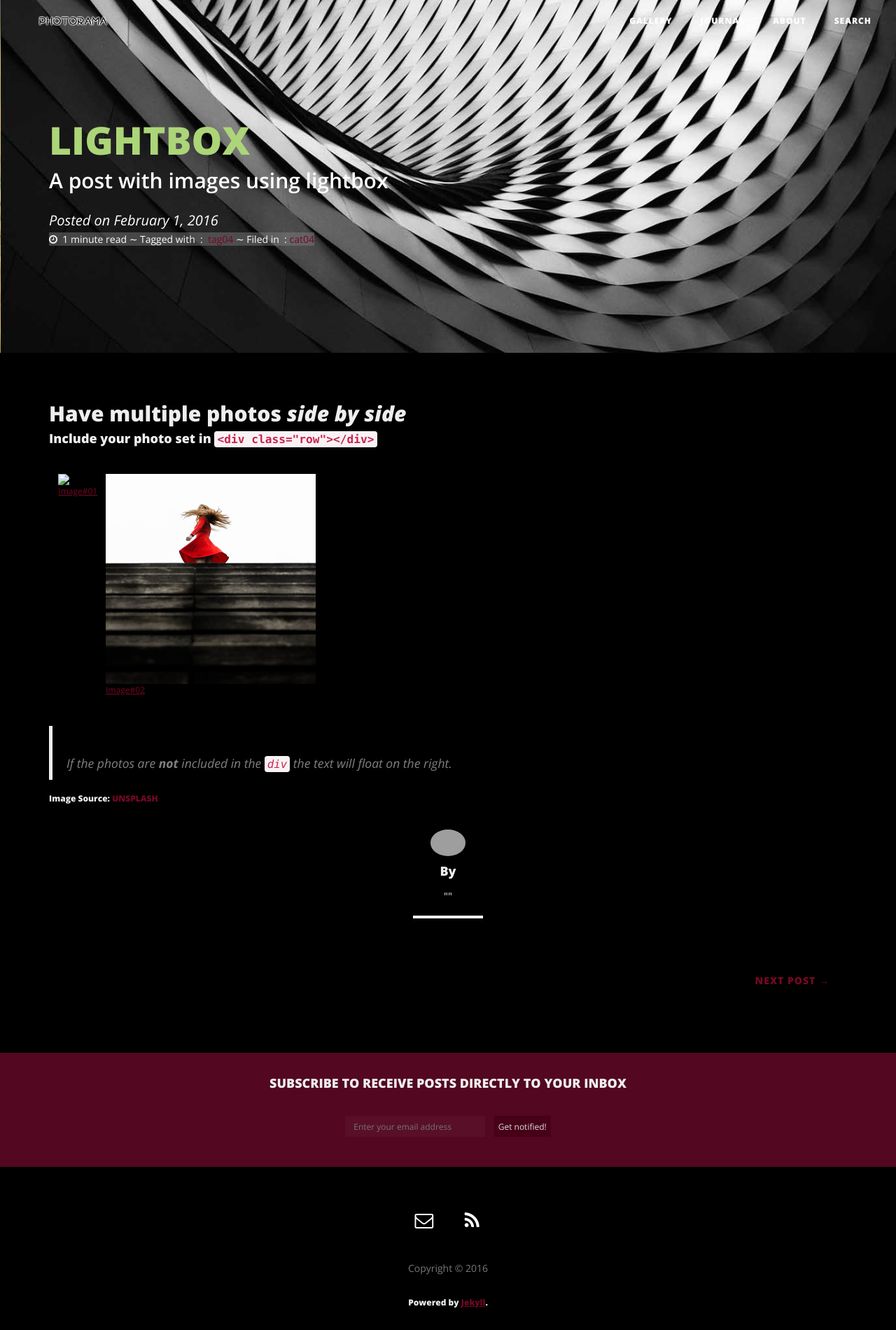
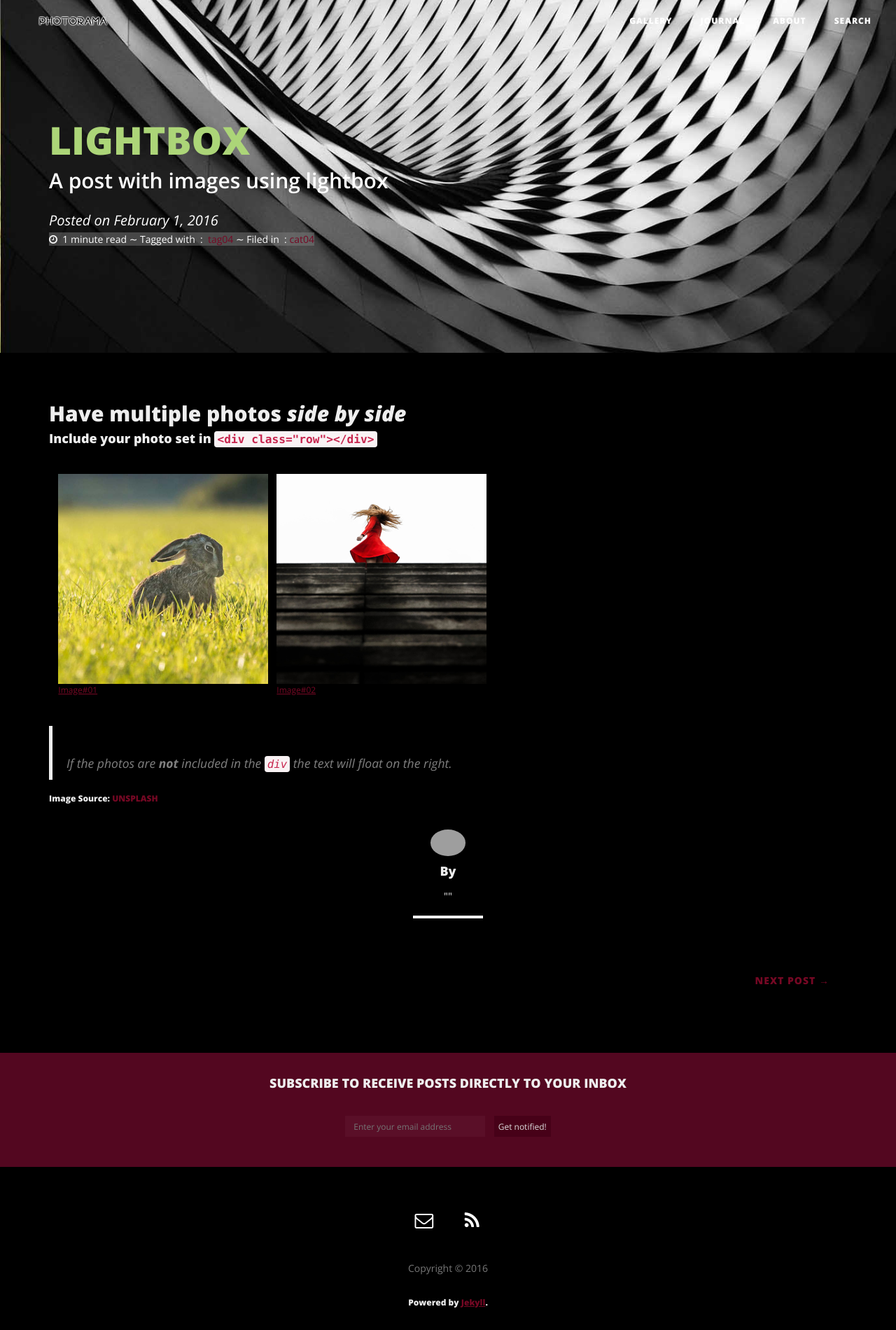
Before and after one commit to sunbliss/photorama, a Jekyll site: the page built from _posts/2016-02-01-A-post-with-images-using-lightbox.markdown, in a window 1280 px wide. Shown: the whole page at 70% size. Built offline with Jekyll 4.4.1, drawn with Linux system fonts in a browser that asks for light colours; nearby versions of some CDN libraries; grey boxes are pictures that could not be loaded.

Commit message:
lightbox

```diff
--- a/_posts/2016-02-01-A-post-with-images-using-lightbox.markdown
+++ b/_posts/2016-02-01-A-post-with-images-using-lightbox.markdown
@@ -20,7 +20,7 @@ comments: false
 <div class="row" style="margin-left: 10pt;">
 <p style="float: left; font-size: 9pt; margin-right:1em;">
    <a href="{{ site.baseurl }}/img/journal/j-lrg/img1.jpg" data-lightbox="gallery1" data-title="The first image" style="float: left; margin-right: -10%; margin-bottom: 1em;">
-     <img src="{{ site.baseurl }}/img/journal/j-lsm/js01.png">Image#01</a></p>
+     <img src="{{ site.baseurl }}/img/journal/j-sm/js01.png">Image#01</a></p>
 
 <p style="float: left; font-size: 9pt; margin-right:1em;">
    <a href="{{ site.baseurl }}/img/journal/j-lrg/img2.jpg" data-lightbox="gallery1" data-title="The second image" style="float: left; margin-right: -10%; margin-bottom: 1em;">
```
